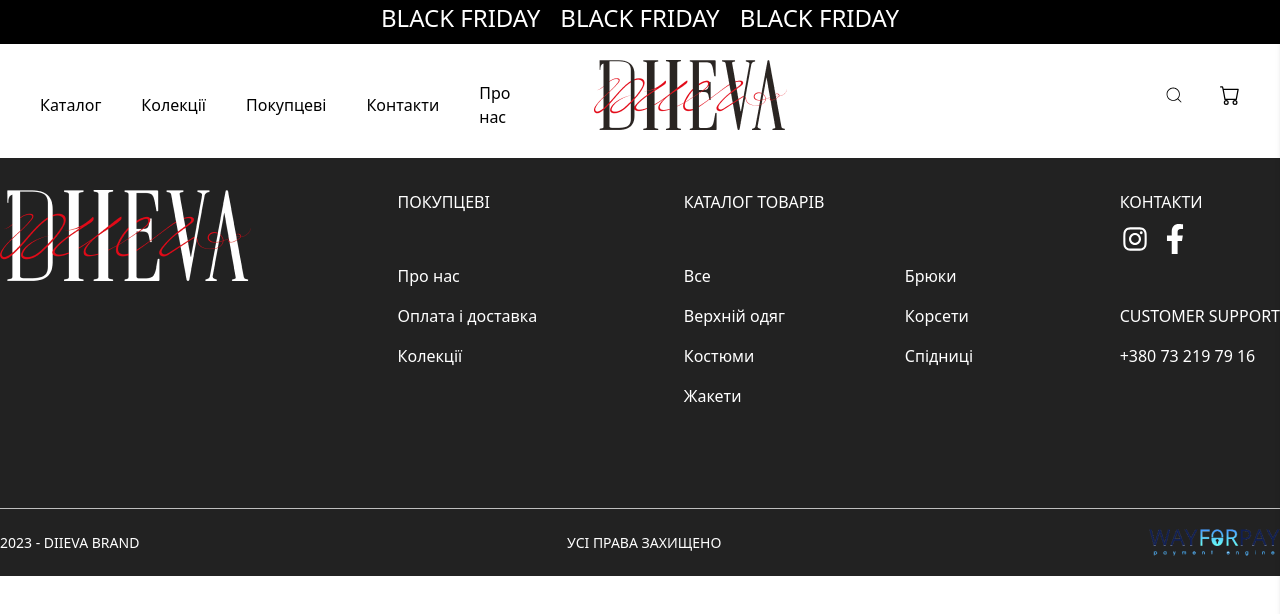
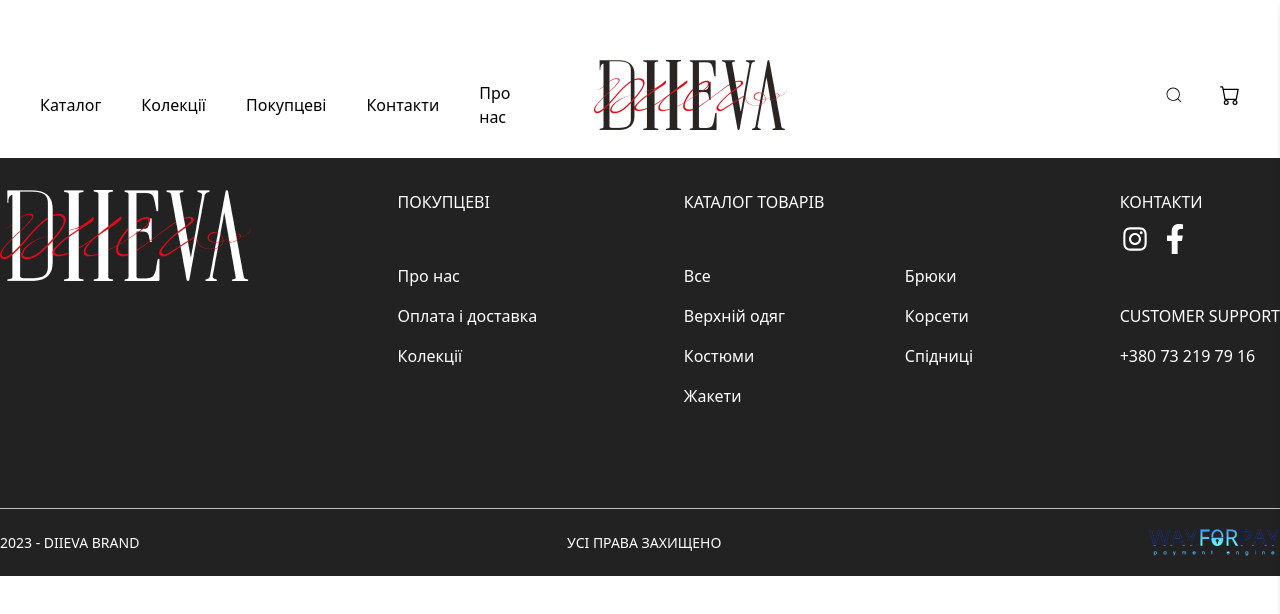
Before and after one commit to PavKot/diievatest, a React (Create React App) app: page /good in a window 1280 px wide. Shown: the top 614 px of the page. Built offline with nearby package versions, Linux system fonts and the light colour scheme.

Commit message:
Black Friday end

```diff
--- a/src/Components/Cart.tsx
+++ b/src/Components/Cart.tsx
@@ -270,7 +270,6 @@ const Cart = ({ toggleCart, isOpen }: CartProps) => {
           <p className="font-roboto text-lg p-10">Кошик порожній</p>
         )}
         <div className="p-10">
-          <p className="font-roboto text-lg text-[#B31312]">ПРОМОКОД: friday</p>
           <p className="font-roboto text-lg">Всього</p>
           <p className="font-roboto text-lg">{totalPrice} UAH</p>
 
--- a/src/Components/GoodLayout.tsx
+++ b/src/Components/GoodLayout.tsx
@@ -255,7 +255,7 @@ const GoodLayout: React.FC<Props> = ({
           </div>
           <button
             onClick={() => {
-              /*  addToCart({
+              addToCart({
                 name,
                 price,
                 image1,
@@ -263,8 +263,8 @@ const GoodLayout: React.FC<Props> = ({
                 image3,
                 image4,
                 selectedSize,
-              }); */
-              /* black friday -13% */
+              });
+              /* black friday -13%
               addToCart({
                 name,
                 price: (parseInt(price) * 0.87).toString(),
@@ -274,6 +274,7 @@ const GoodLayout: React.FC<Props> = ({
                 image4,
                 selectedSize,
               });
+              */
               toast.success("Товар додано до кошика");
               toggleCart();
               fbq("track", "AddToCart");
--- a/src/Components/NavBar.tsx
+++ b/src/Components/NavBar.tsx
@@ -84,11 +84,7 @@ const NavBarTest = () => {
           toggleSearch={toggleSearch}
         />
       )}
-      <div className="fixed w-full bg-black color-white text-[24px] z-[99999] pb-2 text-center flex gap-5 justify-center">
-        <h1 className="text-[24px] text-white">BLACK FRIDAY</h1>
-        <h1 className="text-[24px] text-white hidden md:block">BLACK FRIDAY</h1>
-        <h1 className="text-[24px] text-white hidden md:block">BLACK FRIDAY</h1>
-      </div>
+
       <div className="backdrop-blur-5.6 w-full top-0 left-0 z-[999] mx-auto pt-10 pb-[5px] sticky bg-blur lg:p-0 p-[18px] lg:py-2 lg:pt-10">
         <div className="lg:px-10 2xl:px-0 container mx-auto">
           <div className="flex items-center justify-between">
```
